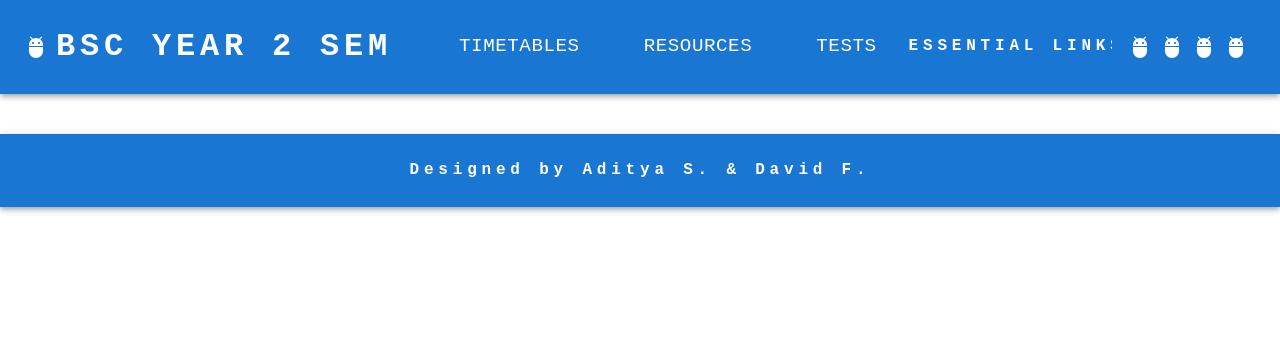
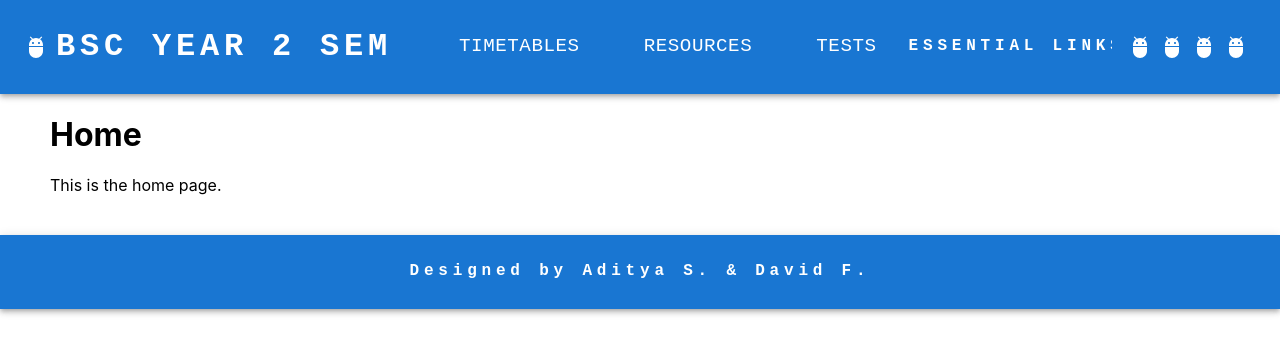
Before and after one commit to adityashibu/ReactWebsite, a React (Create React App) app: page / in a window 1280 px wide. Shown: the top 354 px of the page. Built offline with nearby package versions, Linux system fonts and the light colour scheme.

Commit message:
Added home and updated app.tsx for redirecting

```diff
--- a/src/App.tsx
+++ b/src/App.tsx
@@ -1,6 +1,5 @@
 import * as React from 'react';
 import AppBar from '@mui/material/AppBar';
-import TimeTables from './Timetables';
 import { BrowserRouter as Router, Route, Routes } from 'react-router-dom';
 import Box from '@mui/material/Box';
 import Toolbar from '@mui/material/Toolbar';
@@ -16,6 +15,9 @@ import TableCell from '@mui/material/TableCell';
 import TableHead from '@mui/material/TableHead';
 import TableRow from '@mui/material/TableRow';
 import { Link } from 'react-router-dom';
+
+import Home from './Home';
+import TimeTables from './Timetables';
 
 const pages = ['TimeTables', 'Resources', 'Tests'];
 
@@ -49,7 +51,7 @@ function ResponsiveAppBar() {
             variant="h6"
             noWrap
             component="a"
-            href="#"
+            href="/"
             sx={{
               mr: 4,
               display: { xs: 'none', md: 'flex' },
@@ -195,7 +197,7 @@ function ResponsiveAppBar() {
 
 function Footer() {
   return (
-    <AppBar position="static" sx={{ mt: 5 }}>
+    <AppBar position="static" sx={{ mt: 5, top: 'auto', bottom: 0 }}>
       <Container maxWidth="xl">
         <Toolbar disableGutters sx={{ justifyContent: 'center' }}>
           <Typography
@@ -278,11 +280,16 @@ function App() {
     <Router>
       <div>
         <ResponsiveAppBar />
-        <Routes>
-          <Route path="/timetables" element={<TimeTables />} />
-          <Route path="/resources" element={<Resources />} />
-        </Routes>
-        <Footer />
+        <div style={{ marginLeft: 50 }}>
+          <Routes>
+            <Route path="/" element={<Home />} />
+            <Route path="/timetables" element={<TimeTables />} />
+            <Route path="/resources" element={<Resources />} />
+          </Routes>
+        </div>
+        <footer>
+          <Footer />
+        </footer>
       </div>
     </Router>
   );
--- /dev/null
+++ b/src/Home.tsx
@@ -0,0 +1,10 @@
+function Home() {
+    return (
+        <div>
+            <h1>Home</h1>
+            <p>This is the home page.</p>
+        </div>
+    );
+}
+
+export default Home;
```
